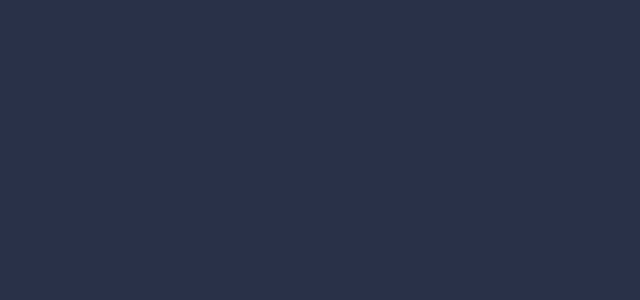
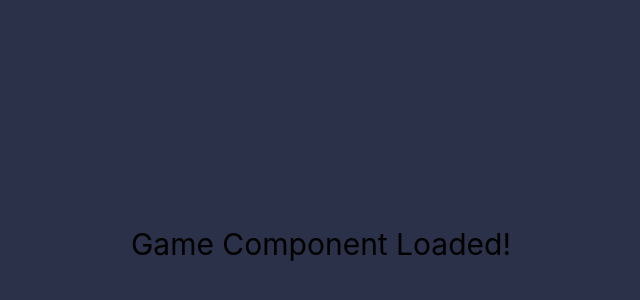
Before and after one commit to SooryaSRajan/n-back-test, a React (Create React App) app: page /game in a window 1280 px wide. Shown: the part 156-456 px from the top of the page, without its empty margins (319-959 px from the left). Built offline with nearby package versions, Linux system fonts and the light colour scheme.

Commit message:
Added count down

```diff
--- a/src/pages/game-page.tsx
+++ b/src/pages/game-page.tsx
@@ -1,9 +1,71 @@
-import React from 'react';
+import React, {useEffect, useState} from 'react';
+
+const Instructions = ({ countdown }: { countdown: number }) => {
+    return (
+        <div className="flex flex-col items-center w-full md:w-3/4 lg:w-2/3 mx-auto">
+            <h4 className="mb-4 text-5xl font-extrabold leading-none tracking-tight text-gray-900 md:text-4xl lg:text-5xl dark:text-white">
+                Instructions
+            </h4>
+            <p className="mb-6 text-xl font-normal text-gray-500 lg:text-2xl sm:px-16 xl:px-48 dark:text-gray-400 text-center pb-16 text-justify">
+                In the N-Back task, participants are presented a sequence of stimuli one-by-one. For each stimulus, they need to decide if the current stimulus is the same as the one presented N trials ago.
+            </p>
+            <p className="text-3xl font-bold text-gray-700 dark:text-gray-300">
+                Starting in {countdown}...
+            </p>
+        </div>
+    );
+}
+
+const GameComponent = () => {
+    return (
+        <div className="text-3xl text-center">
+            <p>Game Component Loaded!</p>
+        </div>
+    );
+};
+
+function generateCharacterArray() {
+    const alphabet = "ABCDEFGHIJKLMNOPQRSTUVWXYZ";
+    const randomLetter = () => alphabet[Math.floor(Math.random() * alphabet.length)];
+
+    let sequence = [];
+    const startIndex = Math.floor(Math.random() * (alphabet.length - 10)); // Ensures enough letters for 10 pairs
+
+    // Generate sequence for 10 consecutive letters
+    for (let i = startIndex; i < startIndex + 10; i++) {
+        const letter = alphabet[i]; // Main letter
+        const randomBetween1 = randomLetter(); // Random letter between the first pair
+        const randomBetween2 = randomLetter(); // Random letter between the second pair
+
+        // Push the pattern to the sequence array
+        sequence.push(letter, randomBetween1, letter, randomBetween2);
+    }
+
+    return sequence;
+}
 
 const GamePage = () => {
+    const [changePage, setChangePage] = useState<boolean>(false);
+    const [countdown, setCountdown] = useState<number>(5);
+
+    useEffect(() => {
+        const interval = setInterval(() => {
+            setCountdown((prevCount) => {
+                if (prevCount <= 1) {
+                    setChangePage(true);
+                    clearInterval(interval);
+                    return 0;
+                }
+                return prevCount - 1;
+            });
+        }, 1000);  // Countdown every 1 second
+
+        return () => clearInterval(interval); // Clean up interval on unmount
+    }, []);
+
     return (
-        <div>
-
+        <div className="flex flex-col justify-center items-center h-screen">
+            {changePage ? <GameComponent /> : <Instructions countdown={countdown} />}
         </div>
     );
 };
--- a/src/pages/starting-page.tsx
+++ b/src/pages/starting-page.tsx
@@ -3,20 +3,16 @@ import {Link} from "react-router-dom";
 
 const StartingPage = () => {
     return (
-        <h1 className="flex flex-col justify-center items-center h-screen">
-            <h1 className="mb-4 text-4xl font-extrabold leading-none tracking-tight text-gray-900 md:text-5xl lg:text-6xl dark:text-white">
+        <div className="flex flex-col justify-center items-center h-screen">
+            <h1 className="mb-4 text-4xl font-extrabold leading-none tracking-tight text-gray-900 md:text-5xl lg:text-6xl dark:text-white pb-10">
                 N-Back test
             </h1>
-            <p className="mb-6 text-lg font-normal text-gray-500 lg:text-xl sm:px-16 xl:px-48 dark:text-gray-400 text-center pb-16">
-                Test your memory
-            </p>
             <Link to="/game">
                 <button className="bg-blue-500 text-white ml-4 text-2xl px-32 py-4 hover:bg-sky-700 transition rounded-lg">
                     Get Started
                 </button>
             </Link>
-
-        </h1>
+        </div>
     );
 };
 
```
